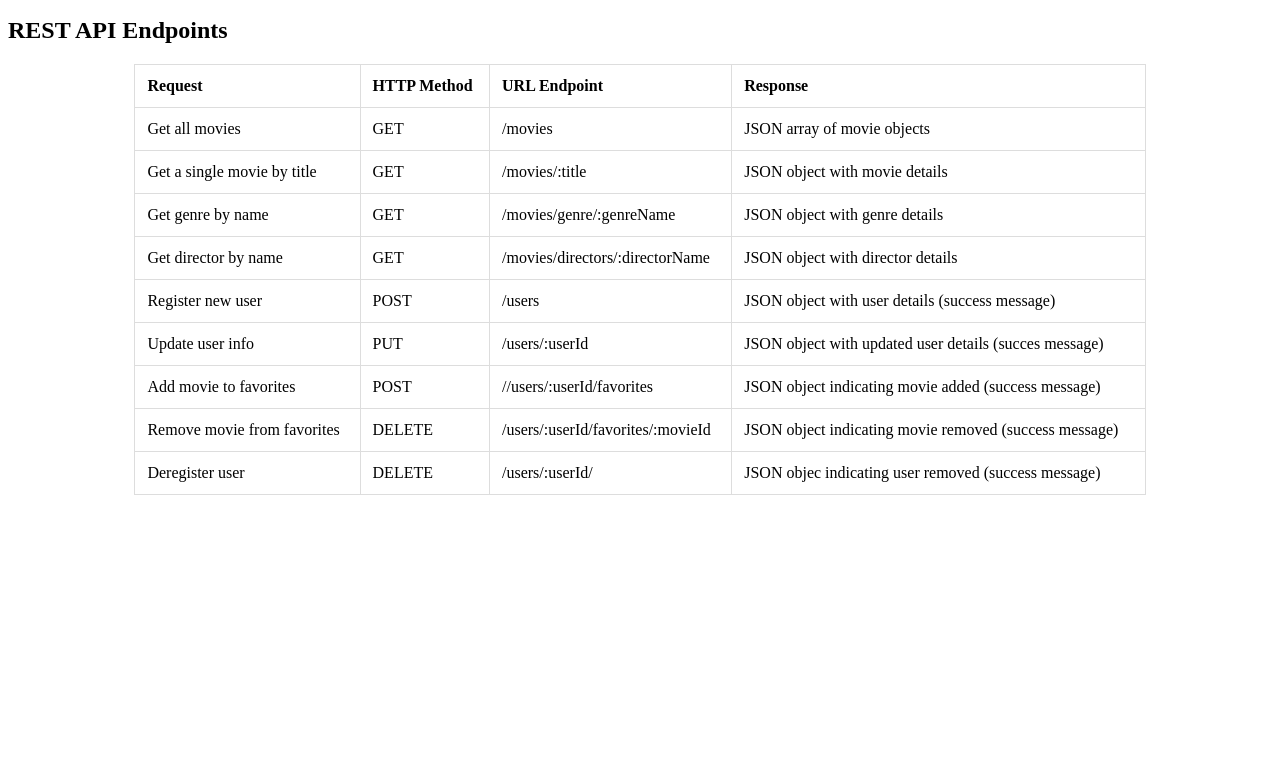
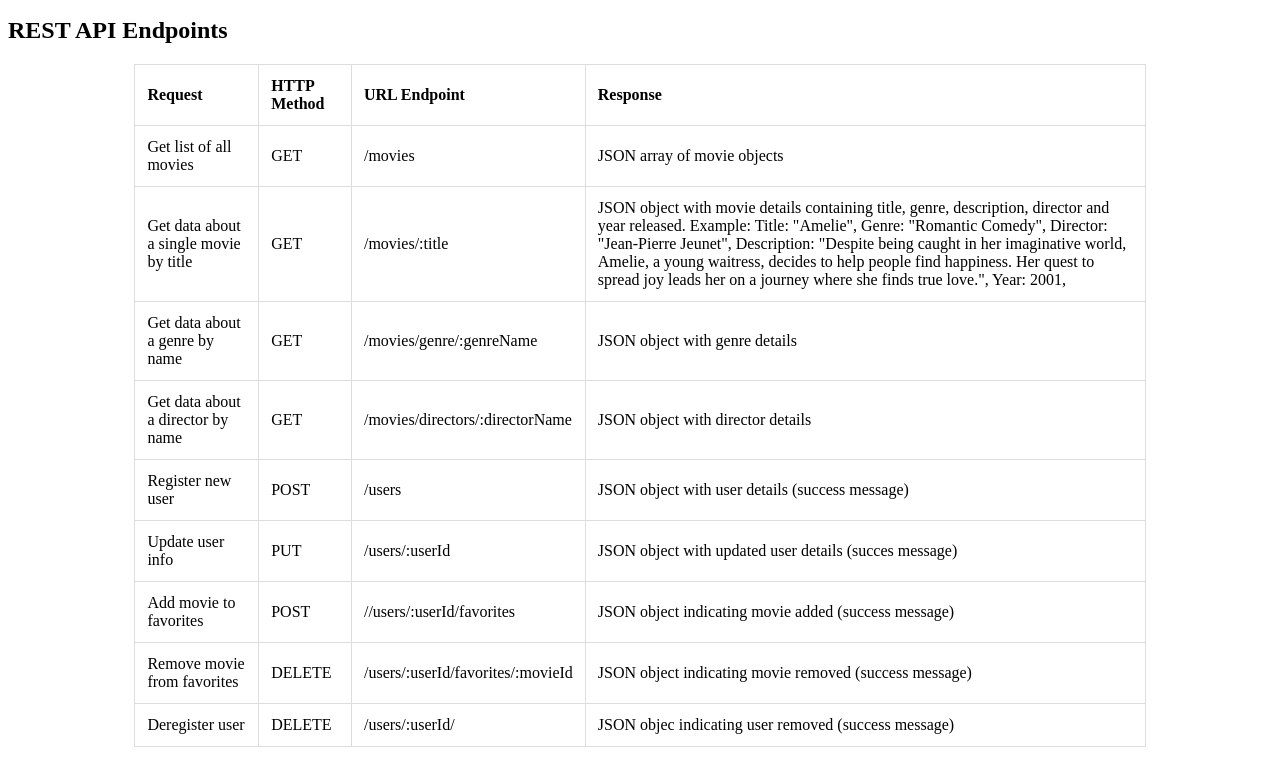
Before and after one commit to afhallahan/movie_api, a website: page public/documentation.html in a window 1280 px wide. Shown: the part 119-886 px from the top of the page. Before the commit the page ends 800 px from the top, so only its background shows below. Drawn offline with Linux system fonts and the light colour scheme.

Commit message:
provide examples of response body data format

```diff
--- a/public/documentation.html
+++ b/public/documentation.html
@@ -38,25 +38,31 @@
         <th>Response</th>
       </tr>
       <tr>
-        <td>Get all movies</td>
+        <td>Get list of all movies</td>
         <td>GET</td>
         <td>/movies</td>
         <td>JSON array of movie objects</td>
       </tr>
       <tr>
-        <td>Get a single movie by title</td>
+        <td>Get data about a single movie by title</td>
         <td>GET</td>
         <td>/movies/:title</td>
-        <td>JSON object with movie details</td>
+        <td>JSON object with movie details containing title, genre, description, director and year released. Example:
+          Title: "Amelie",
+          Genre: "Romantic Comedy",
+          Director: "Jean-Pierre Jeunet",
+          Description:
+            "Despite being caught in her imaginative world, Amelie, a young waitress, decides to help people find happiness. Her quest to spread joy leads her on a journey where she finds true love.",
+          Year: 2001,  </td>
       </tr>
       <tr>
-        <td>Get genre by name</td>
+        <td>Get data about a genre by name</td>
         <td>GET</td>
         <td>/movies/genre/:genreName</td>
         <td>JSON object with genre details</td>
       </tr>
       <tr>
-        <td>Get director by name</td>
+        <td>Get data about a director by name</td>
         <td>GET</td>
         <td>/movies/directors/:directorName</td>
         <td>JSON object with director details</td>
```
